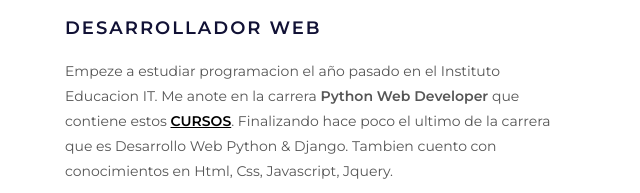
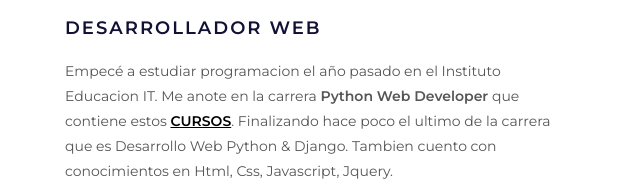
Before and after one commit to emicarmo/miportfolio-personal, a plain HTML site: page index.html in a window 1280 px wide. Shown: the part 1079-1272 px from the top of the page, 560-1200 px from the left. Drawn offline with Linux system fonts and the light colour scheme.

Commit message:
Update index.html

```diff
--- a/index.html
+++ b/index.html
@@ -56,7 +56,7 @@
                 <h3 class="titulo-seccion">Sobre mi</h3>
                 <h2>Hola, soy <span>Christian Emiliano Caruso Montesano</span></h2>
                 <h3>Desarrollador Web</h3>
-                <p>Empeze a estudiar programacion el año pasado en el Instituto Educacion IT. Me anote en la carrera <strong>Python Web Developer</strong> que contiene estos <a id="link-cursos" href="#cursos">CURSOS</a>. Finalizando hace poco el ultimo de la carrera que es Desarrollo Web Python & Django. Tambien cuento con conocimientos en Html, Css, Javascript, Jquery.</p>
+                <p>Empecé a estudiar programacion el año pasado en el Instituto Educacion IT. Me anote en la carrera <strong>Python Web Developer</strong> que contiene estos <a id="link-cursos" href="#cursos">CURSOS</a>. Finalizando hace poco el ultimo de la carrera que es Desarrollo Web Python & Django. Tambien cuento con conocimientos en Html, Css, Javascript, Jquery.</p>
                 <p>Me gusta los desafios, por eso elegi esta carrera que siempre quedan muchas cosas por aprender, porque el conocimiento es infinito, y todo lo estoy haciendo hoy, me acerca cada vez mas al lugar donde quiero estar el dia de mañana. La cuestion esta en superarse cada dia mas y siempre transformar una situacion negativa, en una positiva</p>
                 <a href="files/pdf/CV Christian Caruso.pdf" download="CV Christian Caruso.pdf">Descargar CV</a>
             </div>
```
